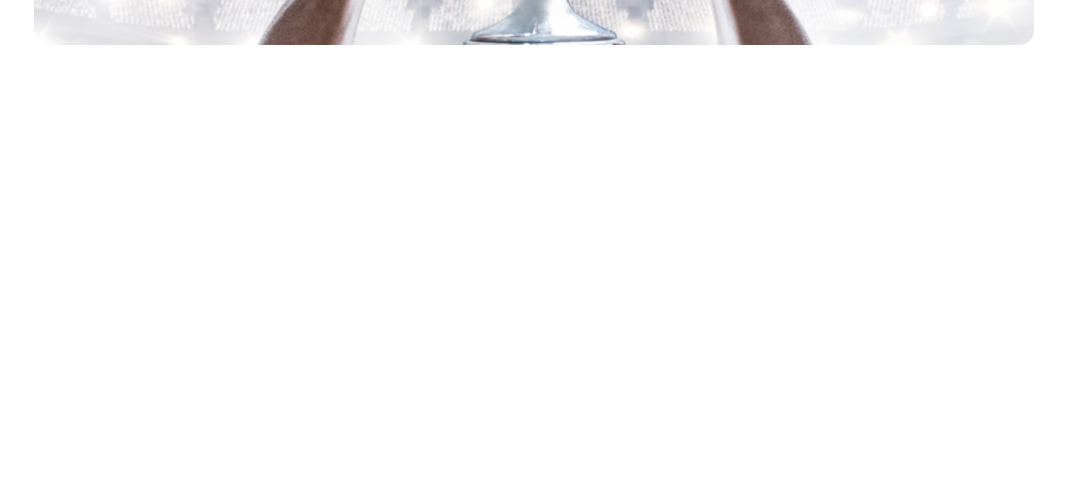
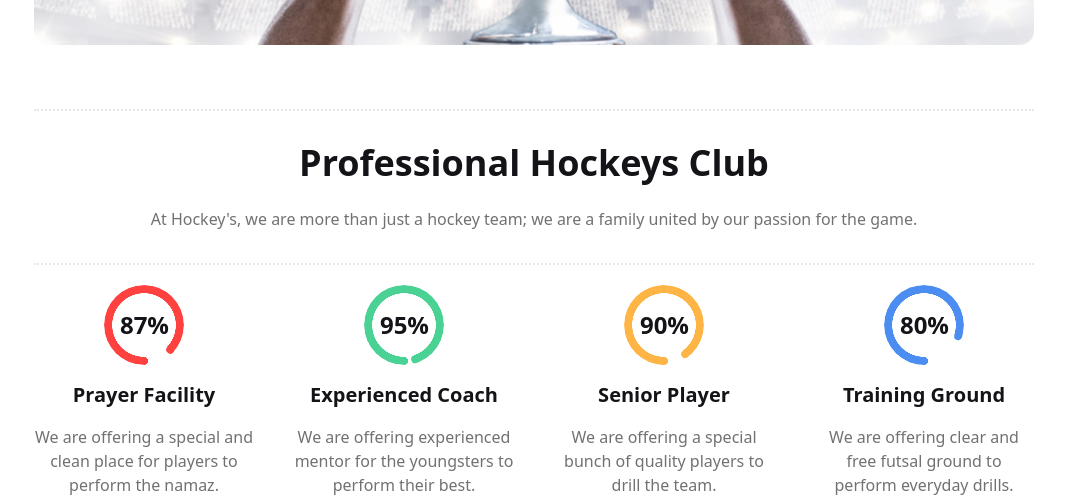
Before and after one commit to Azmaineeeeeee/Hockey-Site, a plain HTML site: page index.html in a window 1280 px wide. Shown: the part 567-1064 px from the top of the page, without its empty margins (106-1175 px from the left). Before the commit the page ends 800 px from the top, so only its background shows below. Drawn offline with nearby package versions, Linux system fonts and the light colour scheme.

Commit message:
professional section add

```diff
--- a/index.html
+++ b/index.html
@@ -83,13 +83,49 @@
             <div class="p-6 bg-[#131318] rounded-2xl mx-3 lg:absolute bottom-12 right-24">
                 <h3 class="text-[#FFF] text-lg lg:text-2xl font-extrabold mb-2 lg:mb-4">Meet all the heroes from the field.</h3>
                 <p class="text-[#FFFFFF99] text-sm lg:text-base font-medium">Get a chance to learn from the very best and acquire
-                the principles of <br> learning hockey.
+                the principles of  learning hockey.
                 </p>
             </div>
         </section>
     </header>
 
-    <main>
+    <main class="mx-auto lg:mx-32">
+        <!-- professional hockey club section -->
+    <section class="mt-16 px-3">
+        <div class="text-center border-t-2 border-b-2 border-dotted p-8">
+            <h3 class="text-[#131318] text-xl lg:text-4xl font-extrabold mb:4 lg:mb-6">Professional Hockeys Club</h3>
+            <p class="text-center text-[#13131399] text-sm lg:text-base font-medium">At Hockey's, we are more than just a hockey team; we are a family united by our passion for the game.</p>
+        </div>
+
+    <div class="mt-5 grid grid-cols-1 lg:grid-cols-4 md:grid-cols-2 gap-10">
+        <div class="space-y-4 text-center">
+            <div class="radial-progress text-[#FF4240] rotate-180" style="--value:87; " role="progressbar"><span class="-rotate-180 text-[#131318] text-2xl font-extrabold px-7 py-10">87%</span></div>
+
+            <h4 class="text-[#131318] text-xl font-semibold">Prayer Facility</h4>
+            <p class="text-[#13131399] text-base font-medium">We are offering a special and clean place for players to perform the namaz.</p>
+        </div>
+        <div class="space-y-4 text-center">
+            <div class="radial-progress text-[#49D293] rotate-180" style="--value:95; " role="progressbar"><span class="-rotate-180 text-[#131318] text-2xl font-extrabold px-7 py-10">95%</span></div>
+
+            <h4 class="text-[#131318] text-xl font-semibold">Experienced Coach</h4>
+            <p class="text-[#13131399] text-base font-medium">We are offering experienced mentor for the youngsters to perform their best.</p>
+        </div>
+        <div class="space-y-4 text-center">
+            <div class="radial-progress text-[#FFB546] rotate-180" style="--value:90; " role="progressbar"><span class="-rotate-180 text-[#131318] text-2xl font-extrabold px-7 py-10">90%</span></div>
+
+            <h4 class="text-[#131318] text-xl font-semibold">Senior Player</h4>
+            <p class="text-[#13131399] text-base font-medium">We are offering a special bunch of quality players  to drill the team.</p>
+        </div>
+        <div class="space-y-4 text-center">
+            <div class="radial-progress text-[#4C8DF1] rotate-180" style="--value:80; " role="progressbar"><span class="-rotate-180 text-[#131318] text-2xl font-extrabold px-7 py-10">80%</span></div>
+
+            <h4 class="text-[#131318] text-xl font-semibold">Training Ground</h4>
+            <p class="text-[#13131399] text-base font-medium">We are offering clear and free futsal ground  to perform everyday drills.</p>
+        </div>
+    </div>
+
+
+    </section>
 
     </main>
 
```
